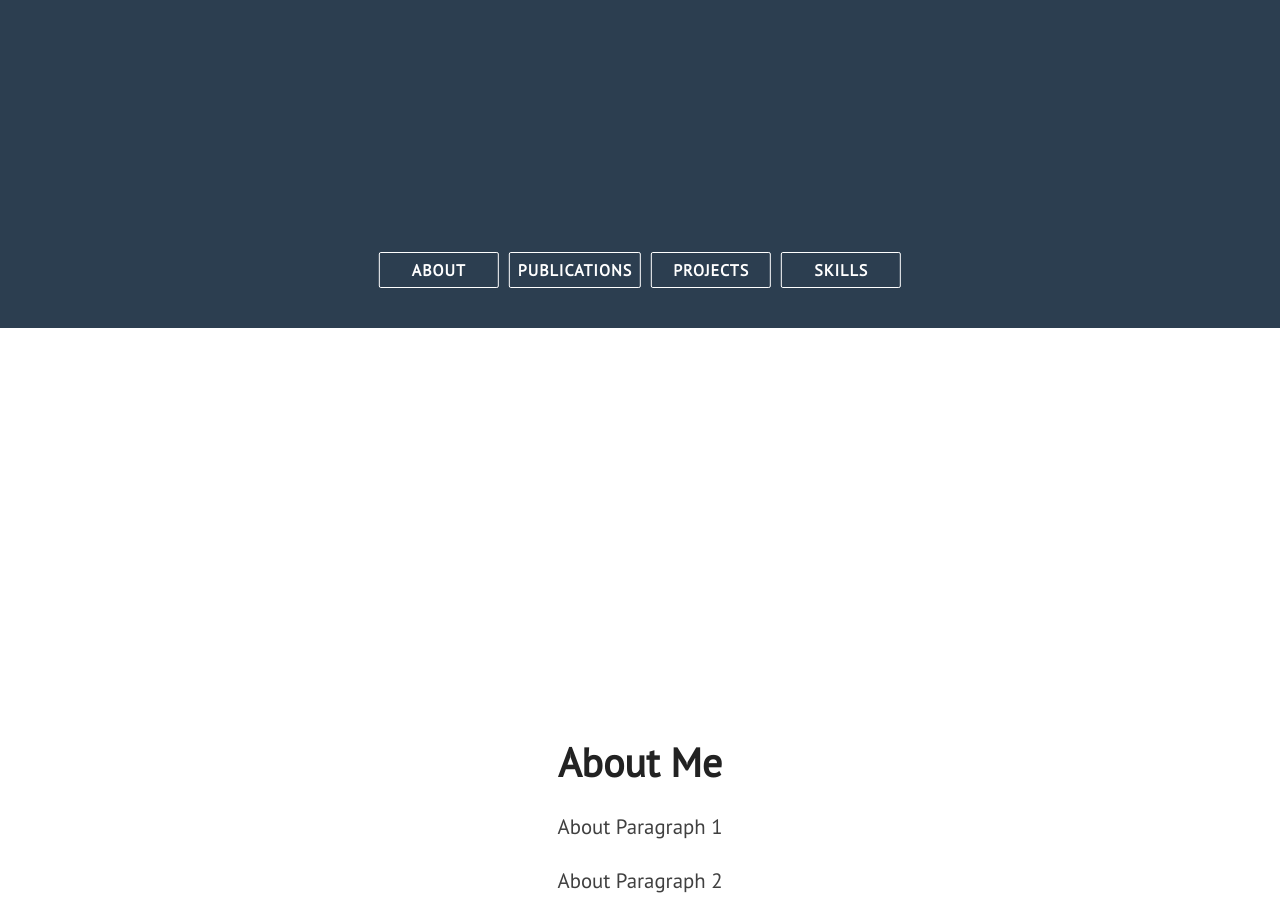
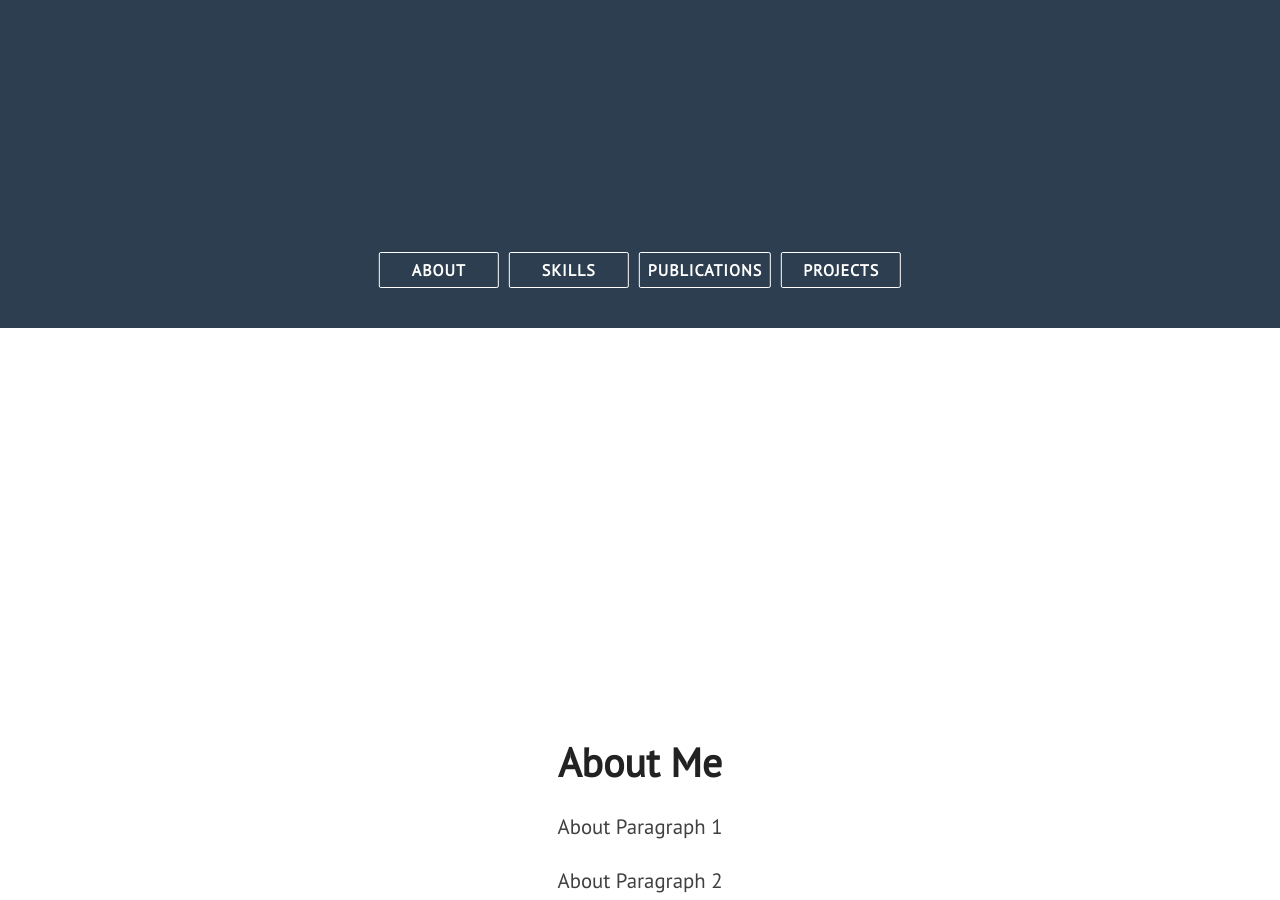
Before and after one commit to cmcabrera97/cmcabrera97.github.io, a Jekyll site: the page built from index.html, in a window 1280 px wide and 900 px high, scrolled down 797 px. Built offline with Jekyll 4.4.1, drawn with Linux system fonts in a browser that asks for light colours; nearby versions of some CDN libraries.

Commit message:
Update nav.html

```diff
--- a/_includes/nav.html
+++ b/_includes/nav.html
@@ -8,9 +8,11 @@
         <div class="head-punchline animated">{{ site.description }}</div>
         <div class="head-menu-wrap">
             <a class="semi-transparent-button with-border nav-links" href="#about">ABOUT</a>
+            <!-- <a class="semi-transparent-button with-border nav-links" href="#certifications">CERTIFICATIONS</a> -->
+            <a class="semi-transparent-button with-border nav-links" href="#skills">SKILLS</a>
             <a class="semi-transparent-button with-border nav-links" href="#blog-posts">PUBLICATIONS</a>
             <a class="semi-transparent-button with-border nav-links" href="#projects">PROJECTS</a>
-            <a class="semi-transparent-button with-border nav-links" href="#skills">SKILLS</a>
+            <!-- <a class="semi-transparent-button with-border nav-links" href="#contact">CONTACT</a> -->
         </div>
     </div>
 </section>
```
